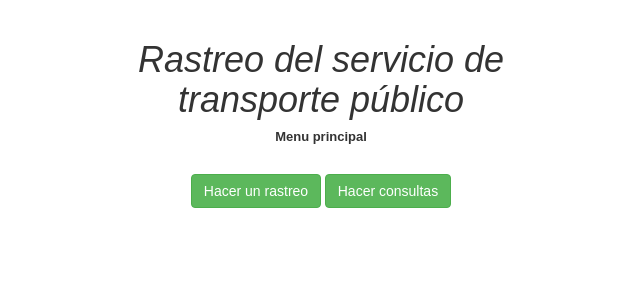
After one commit to javan9916/ProyectoIIBasesII, a PHP site: page /login.php in a window 1280 px wide. The commit adds this page. Shown: the top 300 px of the page, without its empty margins (323-963 px from the left). Run offline with PHP 8.4, Linux system fonts and the light colour scheme.

Commit message:
Navegación entre pestañas

```diff
--- /dev/null
+++ b/consultas.php
@@ -0,0 +1,6 @@
+<!DOCTYPE html>
+<html lang="en">
+<head>
+    <title>Consultas</title>
+    <link rel="stylesheet" href="styles.css">
+</head>
--- /dev/null
+++ b/login.php
@@ -0,0 +1,19 @@
+<!DOCTYPE html>
+<html lang="en">
+<head>
+    <title>Menu principal</title>
+    <link rel="stylesheet" href="styles.css">
+</head>
+<body>
+    <div class="form">
+        <div class="form-heading"><h1>Rastreo del servicio de transporte público</h1></div>
+        <form action="login.php" method="post">
+            <label>Menu principal</label>
+            <br>
+            <link rel="stylesheet" href="https://maxcdn.bootstrapcdn.com/bootstrap/3.3.7/css/bootstrap.min.css" />
+            <a href="rastreo.php" class="btn btn-success">Hacer un rastreo</a>
+            <a href="consultas.php" class="btn btn-success">Hacer consultas</a>
+        </form>
+    </div>
+</body>
+</html>
--- a/index.php
+++ b/rastreo.php
@@ -1,11 +1,11 @@
 <!DOCTYPE html>
 <html lang="en">
 <head>
-    <title>Bases de datos II</title>
+    <title>Rastreo</title>
     <link rel="stylesheet" href="styles.css">
 </head>
 <body>
-    <?php require_once 'connectPG.php';?>
+
     <div class="form">
         <div class="form-heading"><h1>Base de datos distribuida para rastreo</h1></div>
         <div class="form-heading"><h1>de servicios públicos de transporte</h1></div>
```
